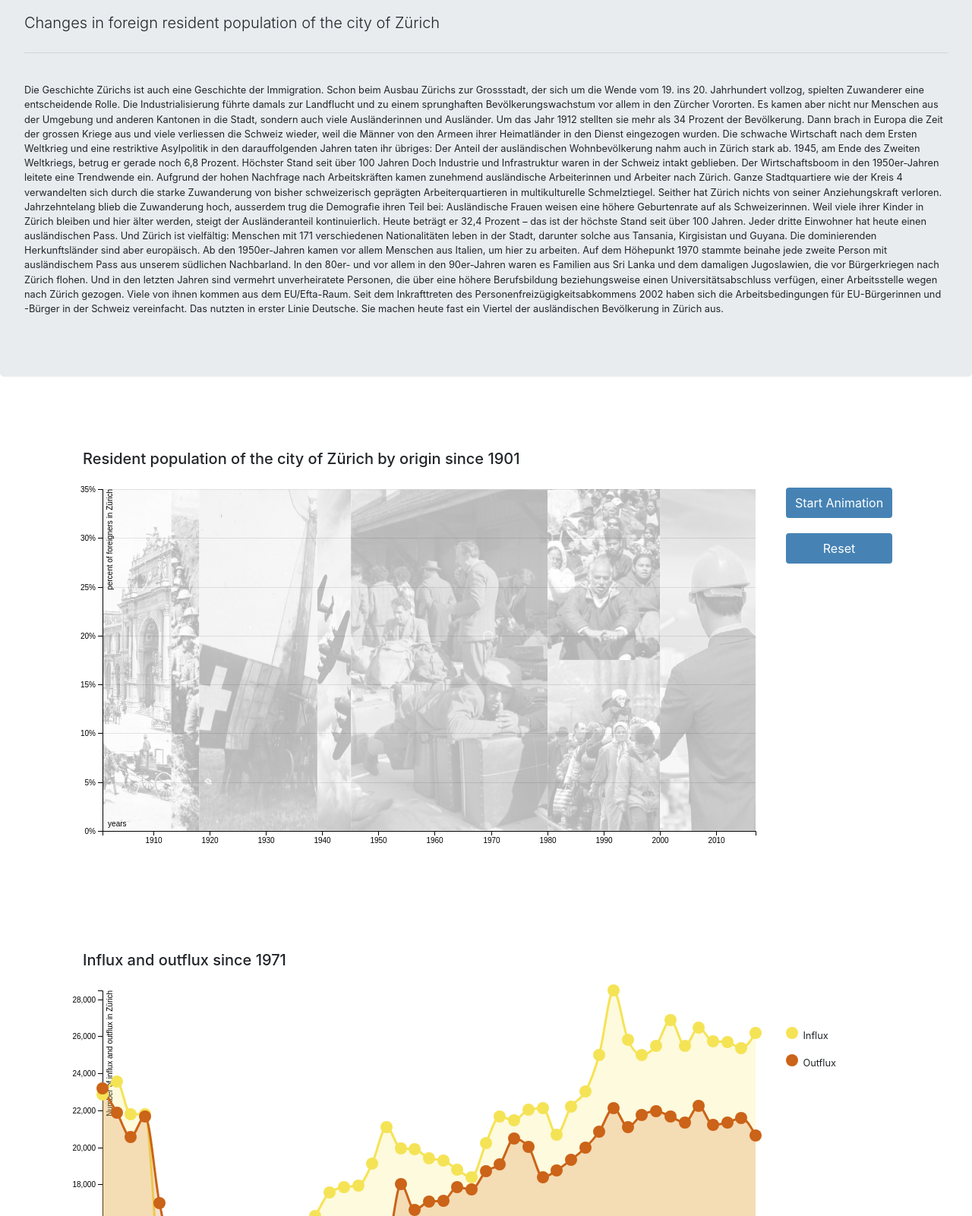
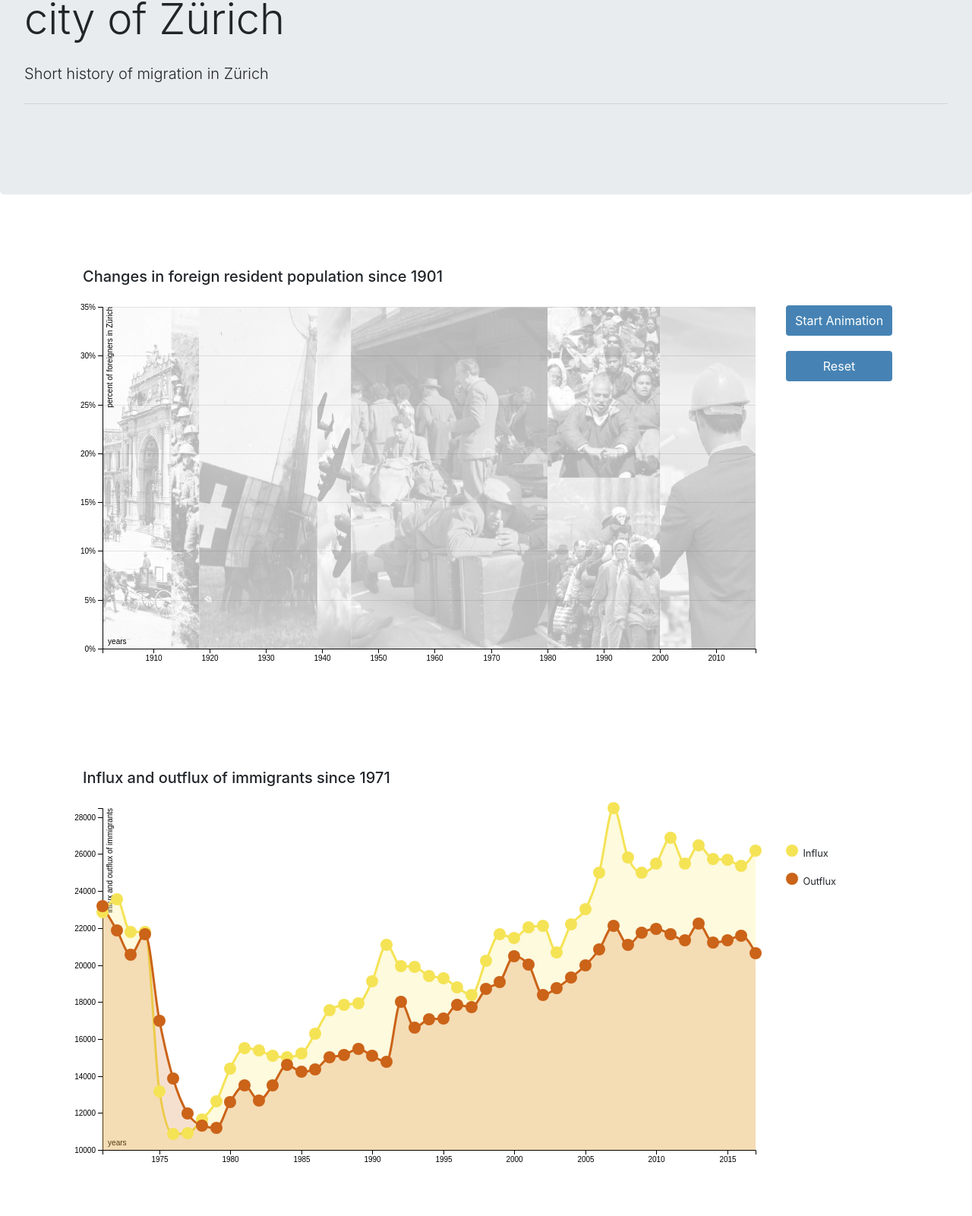
Before and after one commit to jalilhashemi/iVisPro, a plain HTML site: page index.html in a window 1280 px wide. Shown: the part 164-1765 px from the top of the page at 76% size. Drawn offline with nearby package versions, Linux system fonts and the light colour scheme.

Commit message:
refactoring, styling and refining

```diff
--- a/index.html
+++ b/index.html
@@ -12,49 +12,16 @@
 </head>
 
 <body>
-
-  <!-- <header>
-    <h1>Changes in foreign resident population of the city of Zurich/h1>
-  </header> -->
-
   <div class="jumbotron">
-    <h1 class="display-4">This shows the ...</h1>
-    <p class="lead">Changes in foreign resident population of the city of Zürich</p>
+    <h1 class="display-4">Changes in foreign resident population in the city of Zürich</h1>
+    <p class="lead">Short history of migration in Zürich</p>
     <hr class="my-4">
-    <p>Die Geschichte Zürichs ist auch eine Geschichte der Immigration. Schon beim Ausbau Zürichs zur Grossstadt, der sich um
-      die Wende vom 19. ins 20. Jahrhundert vollzog, spielten Zuwanderer eine entscheidende Rolle. Die Industrialisierung
-      führte damals zur Landflucht und zu einem sprunghaften Bevölkerungswachstum vor allem in den Zürcher Vororten. Es kamen
-      aber nicht nur Menschen aus der Umgebung und anderen Kantonen in die Stadt, sondern auch viele Ausländerinnen und Ausländer.
-      Um das Jahr 1912 stellten sie mehr als 34 Prozent der Bevölkerung. Dann brach in Europa die Zeit der grossen Kriege
-      aus und viele verliessen die Schweiz wieder, weil die Männer von den Armeen ihrer Heimatländer in den Dienst eingezogen
-      wurden. Die schwache Wirtschaft nach dem Ersten Weltkrieg und eine restriktive Asylpolitik in den darauffolgenden Jahren
-      taten ihr übriges: Der Anteil der ausländischen Wohnbevölkerung nahm auch in Zürich stark ab. 1945, am Ende des Zweiten
-      Weltkriegs, betrug er gerade noch 6,8 Prozent. Höchster Stand seit über 100 Jahren Doch Industrie und Infrastruktur
-      waren in der Schweiz intakt geblieben. Der Wirtschaftsboom in den 1950er-Jahren leitete eine Trendwende ein. Aufgrund
-      der hohen Nachfrage nach Arbeitskräften kamen zunehmend ausländische Arbeiterinnen und Arbeiter nach Zürich. Ganze
-      Stadtquartiere wie der Kreis 4 verwandelten sich durch die starke Zuwanderung von bisher schweizerisch geprägten Arbeiterquartieren
-      in multikulturelle Schmelztiegel. Seither hat Zürich nichts von seiner Anziehungskraft verloren. Jahrzehntelang blieb
-      die Zuwanderung hoch, ausserdem trug die Demografie ihren Teil bei: Ausländische Frauen weisen eine höhere Geburtenrate
-      auf als Schweizerinnen. Weil viele ihrer Kinder in Zürich bleiben und hier älter werden, steigt der Ausländeranteil
-      kontinuierlich. Heute beträgt er 32,4 Prozent – das ist der höchste Stand seit über 100 Jahren. Jeder dritte Einwohner
-      hat heute einen ausländischen Pass. Und Zürich ist vielfältig: Menschen mit 171 verschiedenen Nationalitäten leben
-      in der Stadt, darunter solche aus Tansania, Kirgisistan und Guyana. Die dominierenden Herkunftsländer sind aber europäisch.
-      Ab den 1950er-Jahren kamen vor allem Menschen aus Italien, um hier zu arbeiten. Auf dem Höhepunkt 1970 stammte beinahe
-      jede zweite Person mit ausländischem Pass aus unserem südlichen Nachbarland. In den 80er- und vor allem in den 90er-Jahren
-      waren es Familien aus Sri Lanka und dem damaligen Jugoslawien, die vor Bürgerkriegen nach Zürich flohen. Und in den
-      letzten Jahren sind vermehrt unverheiratete Personen, die über eine höhere Berufsbildung beziehungsweise einen Universitätsabschluss
-      verfügen, einer Arbeitsstelle wegen nach Zürich gezogen. Viele von ihnen kommen aus dem EU/Efta-Raum. Seit dem Inkrafttreten
-      des Personenfreizügigkeitsabkommens 2002 haben sich die Arbeitsbedingungen für EU-Bürgerinnen und -Bürger in der Schweiz
-      vereinfacht. Das nutzten in erster Linie Deutsche. Sie machen heute fast ein Viertel der ausländischen Bevölkerung
-      in Zürich aus.</p>
+    <p></p>
   </div>
-
-
-
   <div class="container">
     <div class="row justify-content-md-center" id="my-chart1">
       <div class="col-10">
-        <h5>Resident population of the city of Zürich by origin since 1901</h5>
+        <h5>Changes in foreign resident population since 1901</h5>
         <div id="area1"></div>
       </div>
       <div class="col-2">
@@ -66,7 +33,7 @@
     </div>
     <div class="row justify-content-md-center" id="my-chart2">
       <div class="col-10">
-        <h5>Influx and outflux since 1971</h5>
+        <h5>Influx and outflux of immigrants since 1971</h5>
         <div id="area2"></div>
       </div>
       <div class="col-2 legend">
--- a/src/foreign_resident.js
+++ b/src/foreign_resident.js
@@ -12,8 +12,8 @@ function plot2() {
         .attr("transform", "translate(" + margin.left + "," + margin.top + ")");
 
     bisectDate = d3.bisector(function (d) { return d.year; }).left,
-        formatPercent = d3.format(",.1f"),
-        hoverText = function (d) { return formatPercent(d) + "%"; };
+        formatPercent = d3.format(""),
+        hoverText = function (d) { return formatPercent(d); };
 
     var x = d3.scaleLinear()
         .rangeRound([0, width]);
@@ -37,7 +37,6 @@ function plot2() {
         xAxis = d3.axisBottom().tickFormat(d3.format(".0f")).scale(x);
         yAxis = d3.axisLeft().tickFormat(d => d + "%").scale(y);
         yAxises = d3.axisLeft(y).tickFormat(function (d) { return "" }).tickSizeInner([-width]);
-        // yAxises = d3.axisLeft(y).ticks(12).tickFormat(function (d) { return "" }).tickSizeInner([-width]);
 
         chart1.append("g")
             .attr("transform", "translate(0," + height + ")")
@@ -95,8 +94,9 @@ function plot2() {
                 .attr("stroke", "steelblue");
 
             focus.append("text")
-                .attr("x", 9)
-                .attr("dy", ".35em");
+                .attr("x", -25)
+                .attr("dy", "-1em")
+                .style("font", "12px");
 
             chart1.append("rect")
                 .attr("class", "overlay")
@@ -115,7 +115,7 @@ function plot2() {
                     d1 = data[i],
                     d = x0 - d0.year > d1.year - x0 ? d1 : d0;
                 focus.attr("transform", "translate(" + x(d.year) + "," + y(d.percent) + ")");
-                focus.select("text").text(hoverText(d.percent) + " in " + (d.year));
+                focus.select("text").text(hoverText(d.year) + " " + (d.percent) + "%");
             }
         });
 
--- a/src/index.css
+++ b/src/index.css
@@ -54,7 +54,7 @@ div.tooltip {
     position: absolute;
     text-align: center;
     width: 50px;
-    height: 60px;
+    height: 48px;
     padding: 2px;
     margin-left: 40px;
     margin-top: -25px;
@@ -71,6 +71,10 @@ div.tooltip {
     stroke: white;
     stroke-width: 1;
     shape-rendering: crispEdges;
+}
+
+.focus {
+    font: 12px sans-serif;
 }
 
 .dotInflux, .influx {
--- a/src/influx_outflux.js
+++ b/src/influx_outflux.js
@@ -8,10 +8,6 @@ var chart2 = d3.select("#area2")
     .attr("height", height + margin.top + margin.bottom)
     .append("g")
     .attr("transform", "translate(" + margin.left + "," + margin.top + ")");
-
-bisectDate = d3.bisector(function (d) { return d.year; }).left,
-    formatPercent = d3.format(",.1f"),
-    hoverText = function (d) { return "%" + formatPercent(d); };
 
 var x = d3.scaleLinear()
     .rangeRound([0, width]);
@@ -26,7 +22,7 @@ var areaInflux = d3.area()
     .y1(function (d) { return y(d.influx); });
 
 var lineInflux = d3.line()
-  .curve(d3.curveMonotoneX)
+    .curve(d3.curveMonotoneX)
     .x(function (d) { return x(d.year); })
     .y(function (d) { return y(d.influx); });
 
@@ -36,7 +32,7 @@ var areaOutflux = d3.area()
     .y0(height)
     .y1(function (d) { return y(d.outflux); });
 
-    var lineOutflux= d3.line()
+var lineOutflux = d3.line()
     .curve(d3.curveMonotoneX)
     .x(function (d) { return x(d.year); })
     .y(function (d) { return y(d.outflux); });
@@ -55,8 +51,9 @@ d3.csv("./data/influx-outflux-zurich.csv", function (d) {
     if (error) throw error;
 
     x.domain(d3.extent(data, function (d) { return d.year; }));
+    xaxis = d3.axisBottom().tickFormat(d3.format(".0f")).scale(x);
     y.domain([10000, d3.max(data, function (d) { return d.influx; })]);
-    xaxis = d3.axisBottom().tickFormat(d3.format(".0f")).scale(x);
+    yAxis = d3.axisLeft().tickFormat(d => d).scale(y);
 
     chart2.append("g")
         .attr("transform", "translate(0," + height + ")")
@@ -70,14 +67,14 @@ d3.csv("./data/influx-outflux-zurich.csv", function (d) {
         .text("years");
 
     chart2.append("g")
-        .call(d3.axisLeft(y))
+        .call(yAxis)
         .append("text")
         .attr("fill", "#000")
         .attr("transform", "rotate(-90)")
         .attr("y", 6)
         .attr("dy", "0.71em")
         .attr("text-anchor", "end")
-        .text("Number of influx and outflux in Zürich");
+        .text("influx and outflux of immigrants");
 
     chart2.append("path")
         .datum(data)
@@ -109,7 +106,7 @@ d3.csv("./data/influx-outflux-zurich.csv", function (d) {
         .attr("class", "line")
         .attr("d", areaOutflux);
 
-        chart2.append("path")
+    chart2.append("path")
         .datum(data)
         .attr("fill", "none")
         .attr("stroke", "#cb6318")
@@ -143,7 +140,7 @@ d3.csv("./data/influx-outflux-zurich.csv", function (d) {
             div.transition()
                 .duration(200)
                 .style("opacity", .8);
-            div.html(d.year + '<br>' + "influx number" + '<br>' + d.influx)
+            div.html(d.year + '<br>' + "influx" + '<br>' + d.influx)
                 .style("left", x(d.year) + "px")
                 .style("top", y(d.influx) + "px");
             svg_aline.transition().duration(10)
@@ -178,7 +175,7 @@ d3.csv("./data/influx-outflux-zurich.csv", function (d) {
             div.transition()
                 .duration(200)
                 .style("opacity", .8);
-            div.html(d.year + '<br>' + "outflux number" + '<br>' + d.outflux)
+            div.html(d.year + '<br>' + "outflux" + '<br>' + d.outflux)
                 .style("left", x(d.year) + "px")
                 .style("top", y(d.outflux) + "px");
             svg_aline.transition().duration(10)
```
